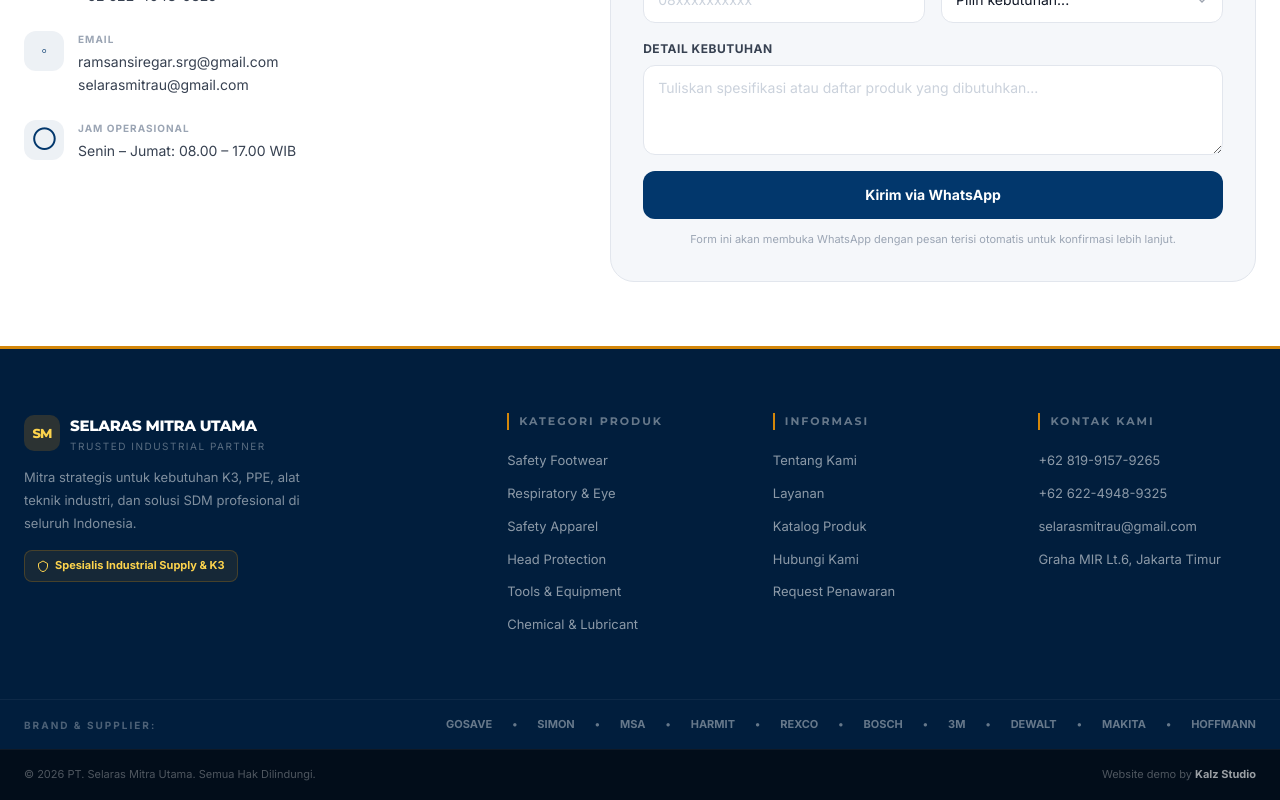
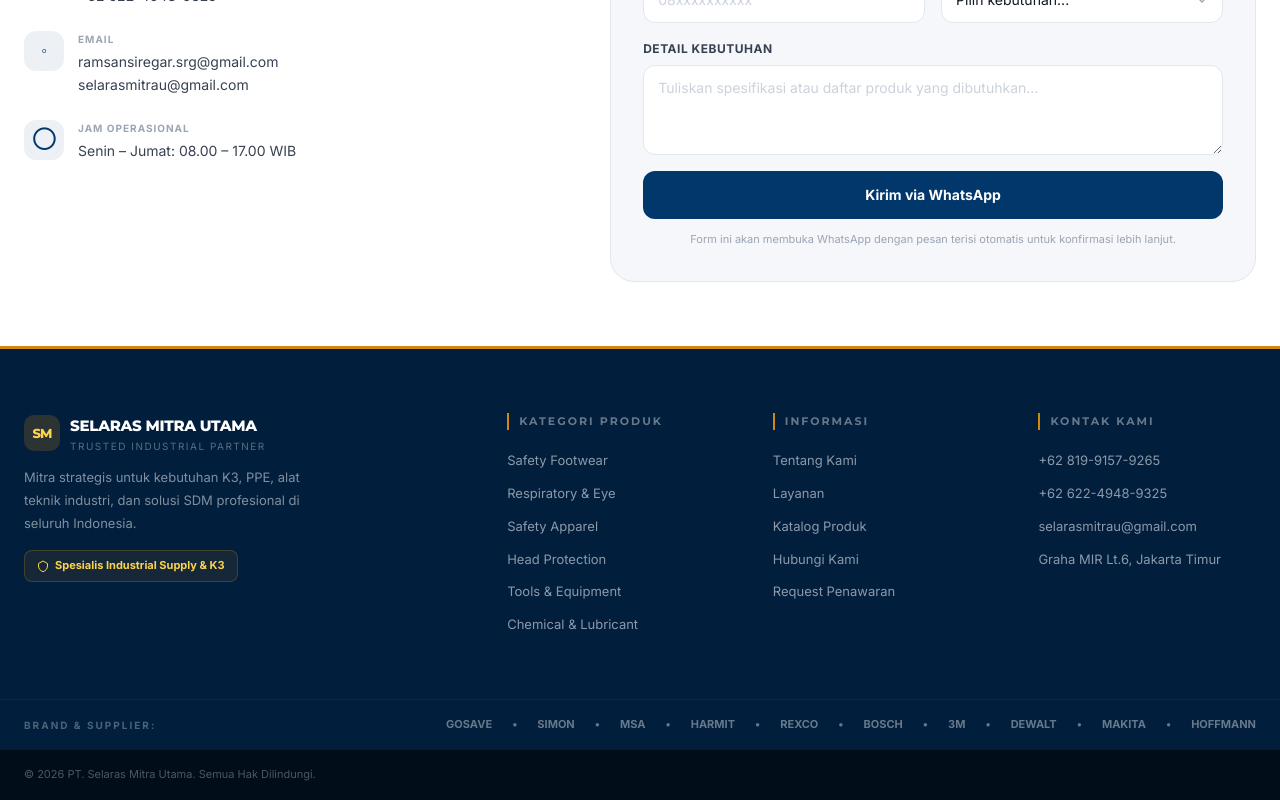
Before and after one commit to somedayfat/selaras, a Next.js app: page / in a window 1280 px wide. Shown: the part 6153-6953 px from the top of the page. Built offline with nearby package versions, Linux system fonts and the light colour scheme.

Commit message:
Hide Kalz Studio mention

```diff
--- a/src/app/page.tsx
+++ b/src/app/page.tsx
@@ -881,7 +881,7 @@ export default function Home() {
     <div className="footer-bottom">
       <div className="footer-bottom-inner">
         <p>© 2026 PT. Selaras Mitra Utama. Semua Hak Dilindungi.</p>
-        <p>Website demo by <strong>Kalz Studio</strong></p>
+        {/* <p>Website demo by <strong>Kalz Studio</strong></p> */}
       </div>
     </div>
   </footer>
```
